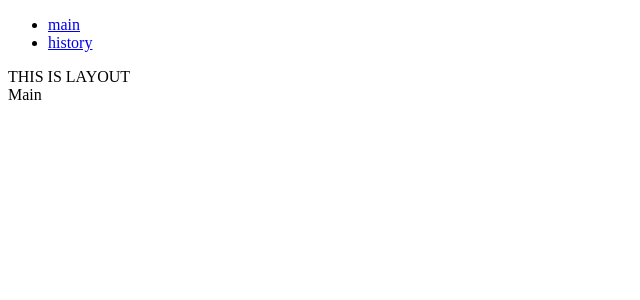
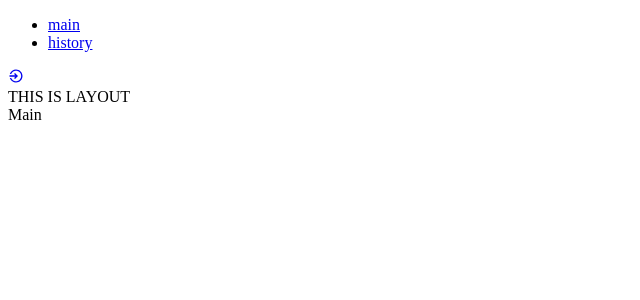
Before and after one commit to next-shiyon/wisdom, a React (Vite) app: page / in a window 1280 px wide. Shown: the top 300 px of the page, without its empty margins (0-640 px from the left). Built offline with nearby package versions, Linux system fonts and the light colour scheme.

Commit message:
🚧 add login icon

```diff
--- a/src/components/header/Header.tsx
+++ b/src/components/header/Header.tsx
@@ -1,9 +1,10 @@
-import { Link } from "react-router-dom";
+import { IoMdLogIn } from 'react-icons/io';
+import { Link } from 'react-router-dom';
 
 export default function Header() {
   const menuList = [
-    { name: "main", link: "/" },
-    { name: "history", link: "/history" },
+    { name: 'main', link: '/' },
+    { name: 'history', link: '/history' },
   ];
 
   return (
@@ -15,6 +16,9 @@ export default function Header() {
           </li>
         ))}
       </ul>
+      <Link to="/login" data-testid="login-icon">
+        <IoMdLogIn />
+      </Link>
     </header>
   );
 }
```
Also changed, not shown: 1 other file (tests, documents, lock files or other folders).
